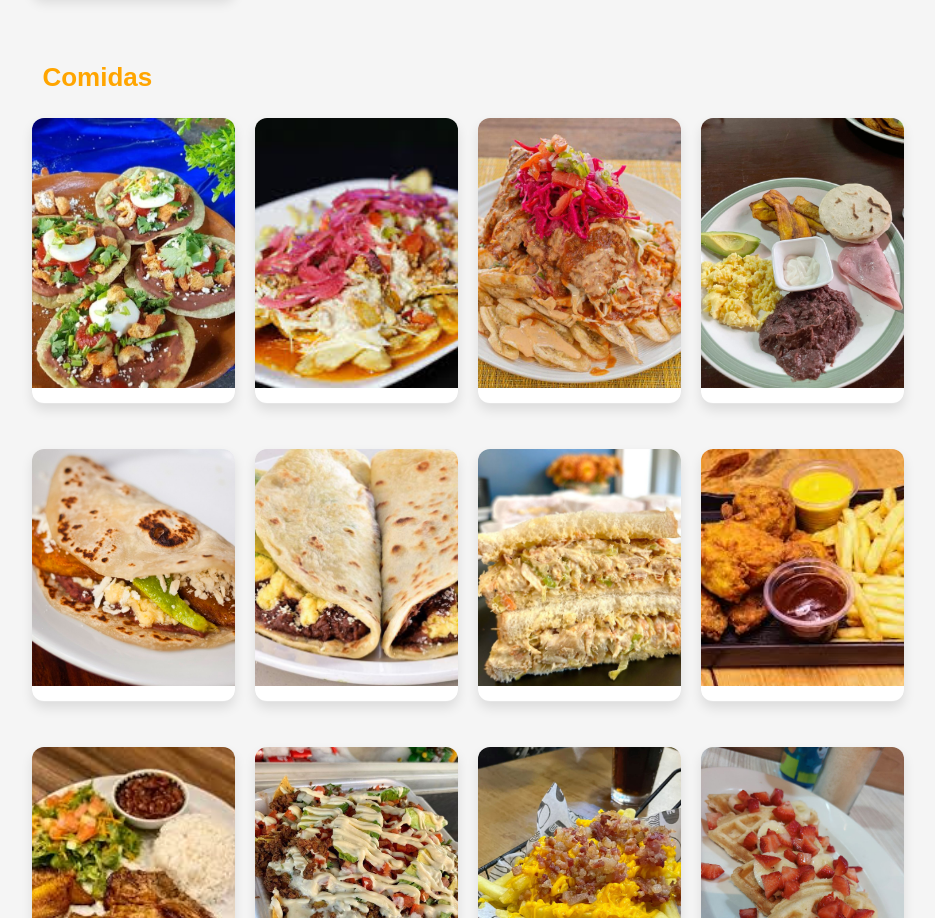
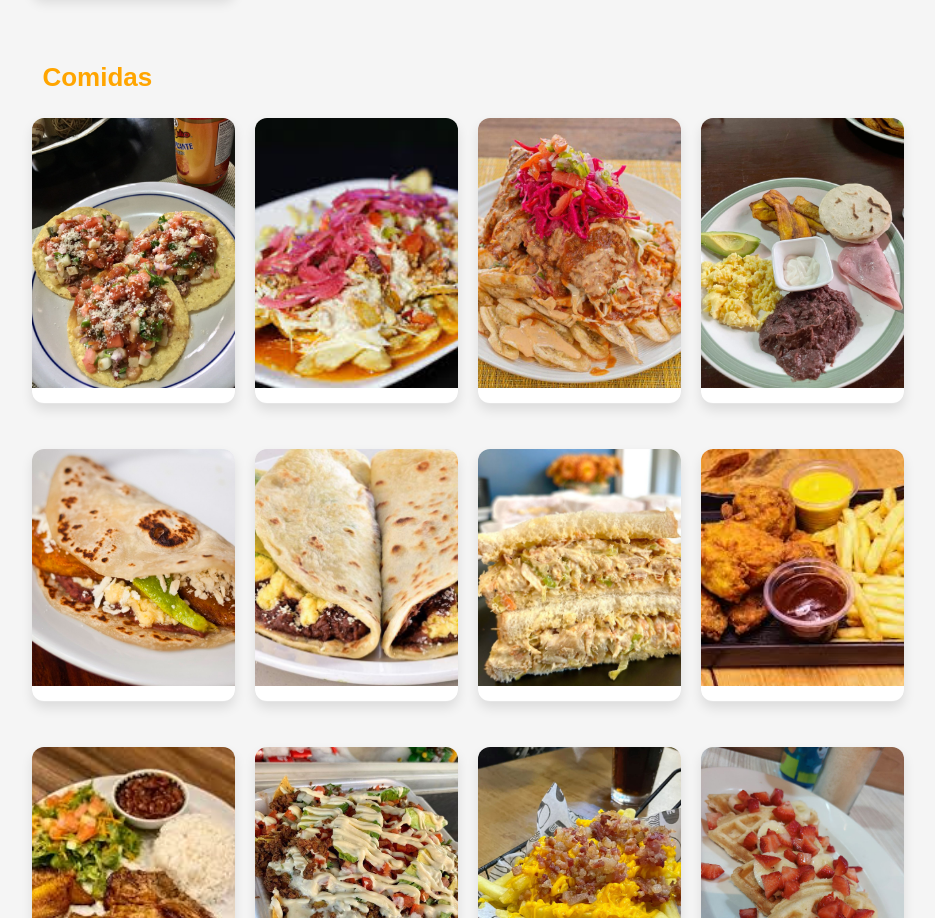
Before and after one commit to genesismejiap/proyectodw, a plain HTML site: page Galeria.html in a window 1280 px wide. Shown: the part 1263-2181 px from the top of the page, without its empty margins (172-1107 px from the left). Drawn offline with Linux system fonts and the light colour scheme.

Commit message:
cambio en galeria

```diff
--- a/Galeria.html
+++ b/Galeria.html
@@ -42,7 +42,7 @@
 
         <h2 class="titulo">Comidas</h2>
         <div class="grupo">
-            <div class="item"><img src="assets/Imagenes/comidas/comida1.jpeg" alt="Comida 1"></div>
+            <div class="item"><img src="assets/img/enchiladas.jpeg" alt="Comida 1"></div>
             <div class="item"><img src="assets/Imagenes/comidas/comida2.jpeg" alt="Comida 2"></div>
             <div class="item"><img src="assets/Imagenes/comidas/comida3.jpeg" alt="Comida 3"></div>
             <div class="item"><img src="assets/img/desayuno.jpeg" alt="Comida 4"></div>
```
